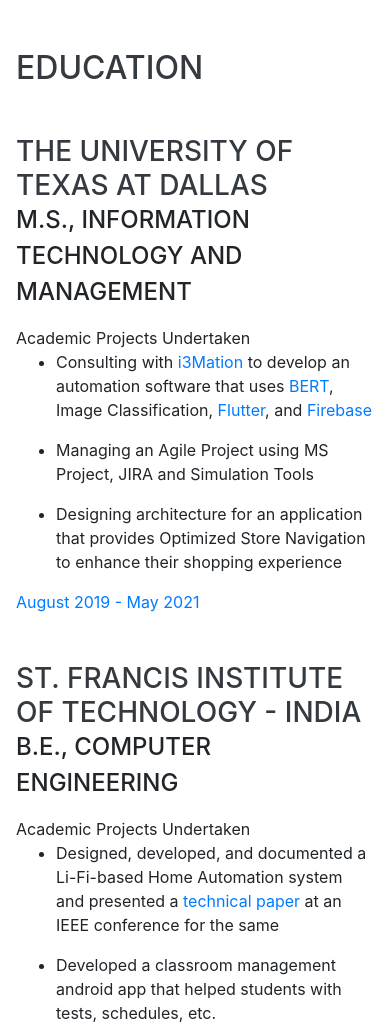
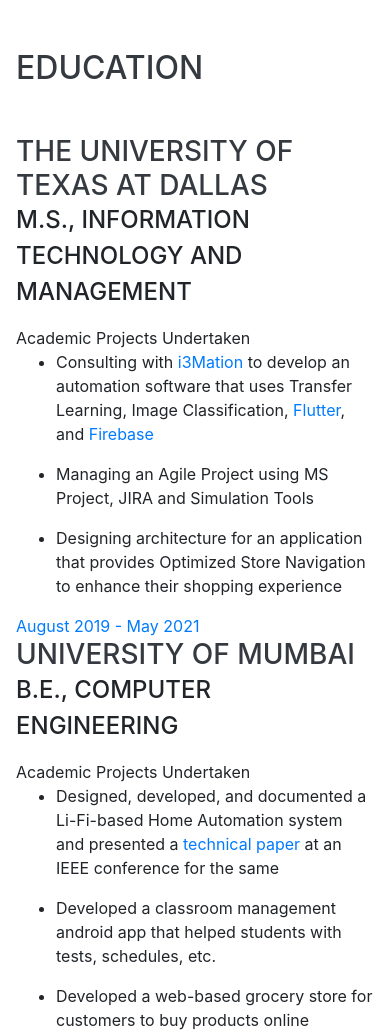
Before and after one commit to kevinkrzys/Resume, a website with bundled scripts: page index.html in a window 390 px wide. Shown: the part 1400-2435 px from the top of the page. Built offline with nearby package versions, Linux system fonts and the light colour scheme; a web font is replaced by a local one.

Commit message:
Fixes for tablet

```diff
--- a/index.html
+++ b/index.html
@@ -114,7 +114,7 @@
       <div class="w-100">
         <h2 class="mb-5">Education</h2>
 
-        <div class="resume-item d-flex flex-column flex-md-row justify-content-between mb-5">
+        <div class="resume-item d-flex flex-column flex-md-row justify-content-between">
           <div class="resume-content">
             <h3 class="mb-0">The University of Texas at Dallas</h3>
             <div class="subheading mb-3">M.S., Information Technology and Management</div>
@@ -125,8 +125,8 @@
                 <li>
                   <p>
                     Consulting with <a href="https://i3mation.com/" target="_blank">i3Mation</a> to develop an
-                    automation software that uses <a href="https://arxiv.org/abs/1810.04805" target="_blank">BERT</a>,
-                    Image Classification, <a href="https://flutter.dev/" target="_blank">Flutter</a>, and <a
+                    automation software that uses Transfer Learning, Image Classification, <a
+                      href="https://flutter.dev/" target="_blank">Flutter</a>, and <a
                       href="https://firebase.google.com/" target="_blank">Firebase</a>
                   </p>
                 </li>
@@ -152,7 +152,7 @@
 
         <div class="resume-item d-flex flex-column flex-md-row justify-content-between">
           <div class="resume-content">
-            <h3 class="mb-0">St. Francis Institute of Technology - India</h3>
+            <h3 class="mb-0">University of Mumbai</h3>
             <div class="subheading mb-3">B.E., Computer Engineering</div>
             <div>Academic Projects Undertaken</div>
             <div>
@@ -196,7 +196,7 @@
       <div class="w-100">
         <h2 class="mb-5">Experience</h2>
 
-        <div class="resume-item d-flex flex-column flex-md-row justify-content-between mb-5">
+        <div class="resume-item d-flex flex-column flex-md-row justify-content-between">
           <div class="resume-content">
             <h3 class="mb-0">Software Developer</h3>
             <div class="subheading mb-3">Ingram Micro India Pvt Ltd.</div>
```
